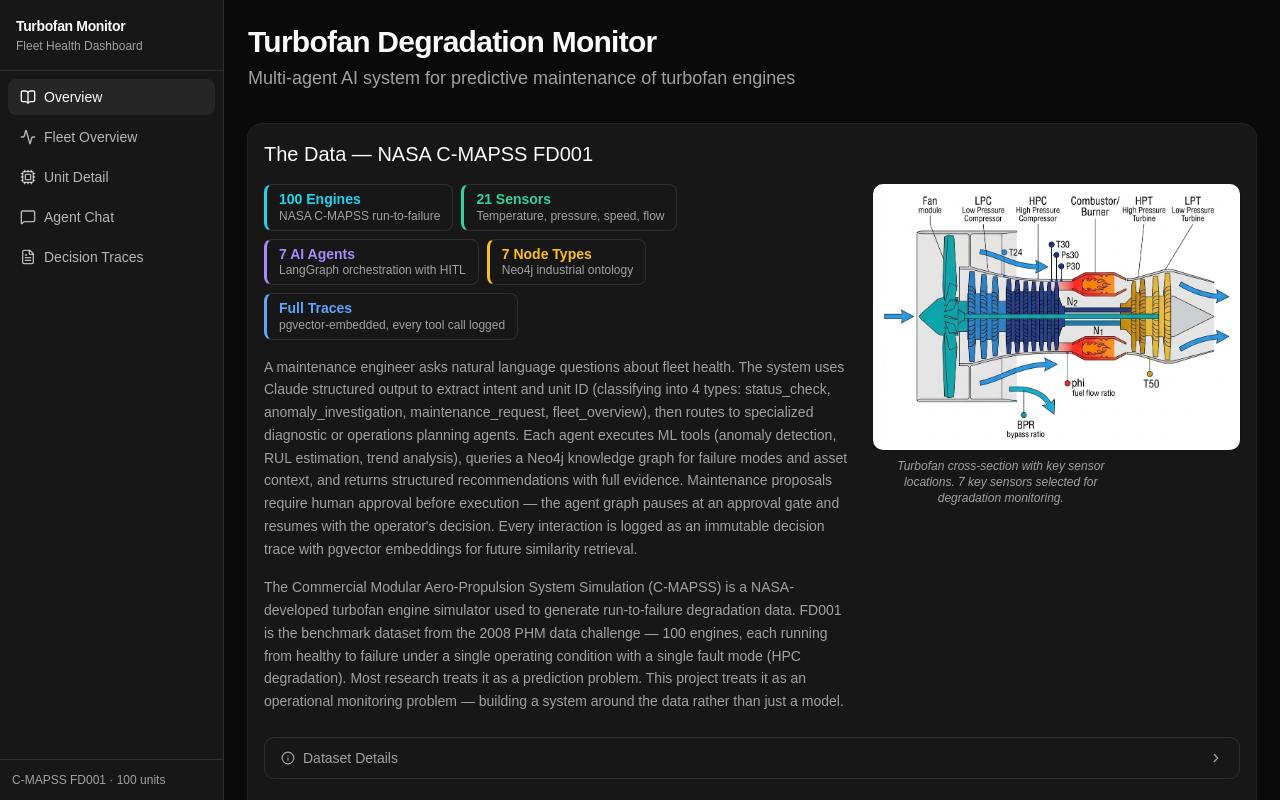
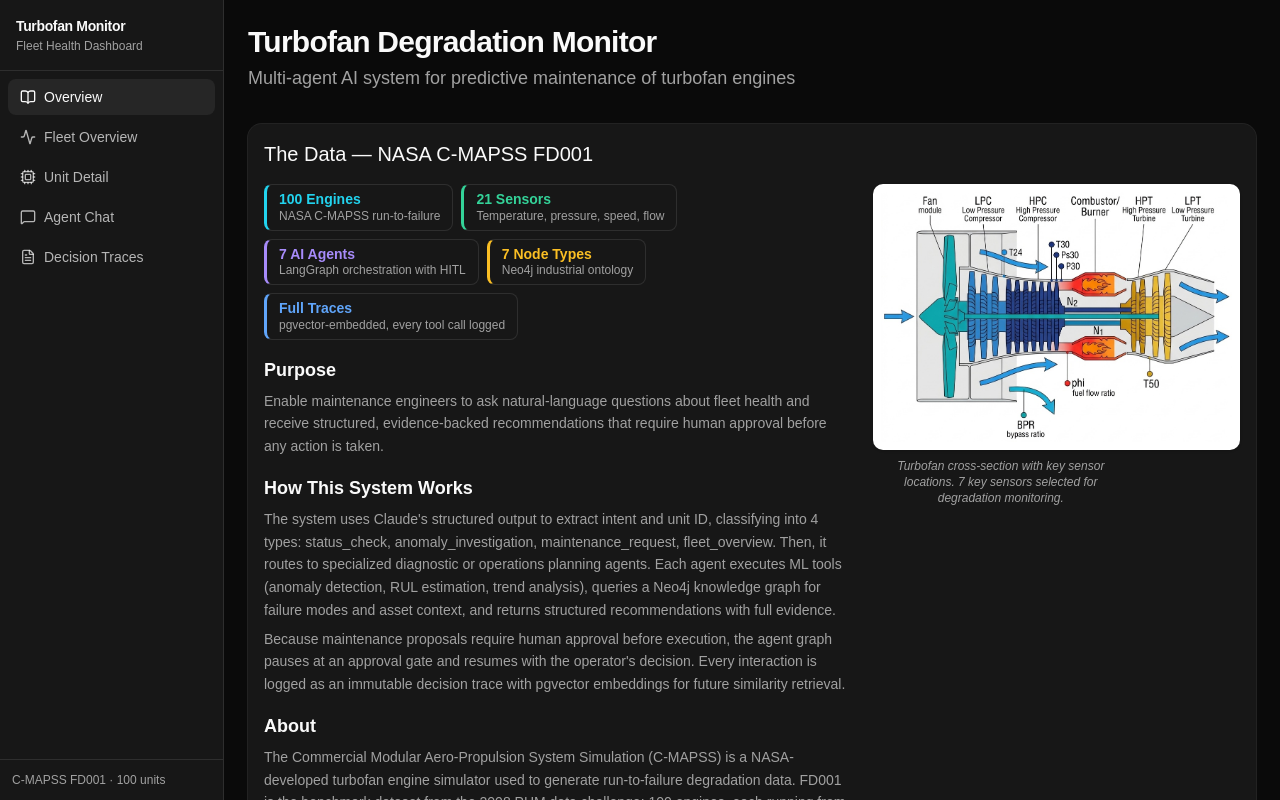
Before and after one commit to ryblake89/Turbofan_Degradation_Monitor, a React (Vite) app in the folder frontend/: page / in a window 1280 px wide. Built offline with nearby package versions, Linux system fonts and the light colour scheme.

Commit message:
Polish ProjectOverview: structured Purpose/How/About sections, mount data volume
- Replace overview prose with bold Purpose, How This System Works, and About headings
- Mount ./data volume in docker-compose for seeding inside containers

```diff
--- a/frontend/src/pages/ProjectOverview.tsx
+++ b/frontend/src/pages/ProjectOverview.tsx
@@ -119,35 +119,50 @@ function DataSection() {
               ))}
             </div>
 
-            {/* Overview paragraph */}
-            <p className="text-sm text-muted-foreground leading-relaxed">
-              A maintenance engineer asks natural language questions about fleet
-              health. The system uses Claude structured output to extract intent
-              and unit ID (classifying into 4 types: status_check,
-              anomaly_investigation, maintenance_request, fleet_overview), then
-              routes to specialized diagnostic or operations planning agents.
-              Each agent executes ML tools (anomaly detection, RUL estimation,
-              trend analysis), queries a Neo4j knowledge graph for failure modes
-              and asset context, and returns structured recommendations with
-              full evidence. Maintenance proposals require human approval before
-              execution — the agent graph pauses at an approval gate and resumes
-              with the operator's decision. Every interaction is logged as an
-              immutable decision trace with pgvector embeddings for future
-              similarity retrieval.
-            </p>
+            {/* Purpose */}
+            <div className="space-y-1.5">
+              <h3 className="text-lg font-bold text-foreground">Purpose</h3>
+              <p className="text-sm text-muted-foreground leading-relaxed">
+                Enable maintenance engineers to ask natural-language questions about
+                fleet health and receive structured, evidence-backed recommendations
+                that require human approval before any action is taken.
+              </p>
+            </div>
 
-            {/* C-MAPSS description */}
-            <p className="text-sm text-muted-foreground leading-relaxed">
-              The Commercial Modular Aero-Propulsion System Simulation (C-MAPSS)
-              is a NASA-developed turbofan engine simulator used to generate
-              run-to-failure degradation data. FD001 is the benchmark dataset
-              from the 2008 PHM data challenge — 100 engines, each running from
-              healthy to failure under a single operating condition with a
-              single fault mode (HPC degradation). Most research treats it as a
-              prediction problem. This project treats it as an operational
-              monitoring problem — building a system around the data rather than
-              just a model.
-            </p>
+            {/* How This System Works */}
+            <div className="space-y-1.5">
+              <h3 className="text-lg font-bold text-foreground">How This System Works</h3>
+              <p className="text-sm text-muted-foreground leading-relaxed">
+                The system uses Claude's structured output to extract intent and unit
+                ID, classifying into 4 types: status_check, anomaly_investigation,
+                maintenance_request, fleet_overview. Then, it routes to specialized
+                diagnostic or operations planning agents. Each agent executes ML tools
+                (anomaly detection, RUL estimation, trend analysis), queries a Neo4j
+                knowledge graph for failure modes and asset context, and returns
+                structured recommendations with full evidence.
+              </p>
+              <p className="text-sm text-muted-foreground leading-relaxed">
+                Because maintenance proposals require human approval before execution,
+                the agent graph pauses at an approval gate and resumes with the
+                operator's decision. Every interaction is logged as an immutable
+                decision trace with pgvector embeddings for future similarity retrieval.
+              </p>
+            </div>
+
+            {/* About */}
+            <div className="space-y-1.5">
+              <h3 className="text-lg font-bold text-foreground">About</h3>
+              <p className="text-sm text-muted-foreground leading-relaxed">
+                The Commercial Modular Aero-Propulsion System Simulation (C-MAPSS) is a
+                NASA-developed turbofan engine simulator used to generate run-to-failure
+                degradation data. FD001 is the benchmark dataset from the 2008 PHM data
+                challenge: 100 engines, each running from healthy to failure under a
+                single operating condition with a single fault mode (HPC degradation).
+                Most research treats it as a prediction problem. This project treats it
+                as an operational monitoring problem, building a system around the data
+                rather than just a model.
+              </p>
+            </div>
           </div>
 
           {/* Engine diagram */}
```
Also changed, not shown: 1 other file (tests, documents, lock files or other folders).
